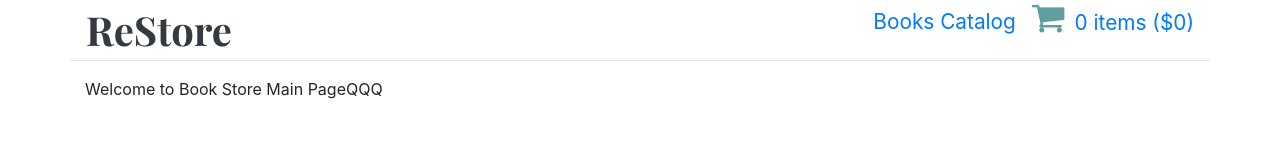
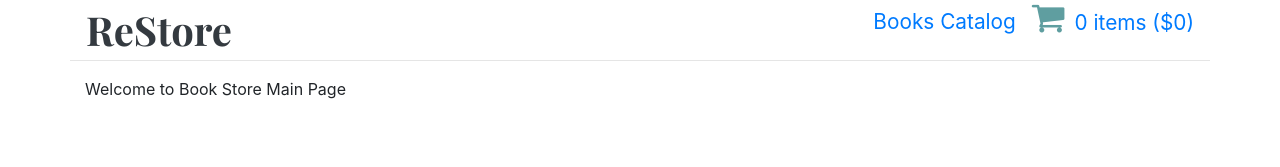
Before and after one commit to astgrey101/restore, a React (Create React App) app: page / in a window 1280 px wide. Shown: the top 167 px of the page. Built offline with nearby package versions, Linux system fonts and the light colour scheme.

Commit message:
branch2: back main page

```diff
--- a/src/components/pages/main-page.tsx
+++ b/src/components/pages/main-page.tsx
@@ -2,7 +2,7 @@ import React from 'react';
 
 const MainPage = () => (
   <div>
-    Welcome to Book Store Main PageQQQ
+    Welcome to Book Store Main Page
   </div>
 );
 
```
